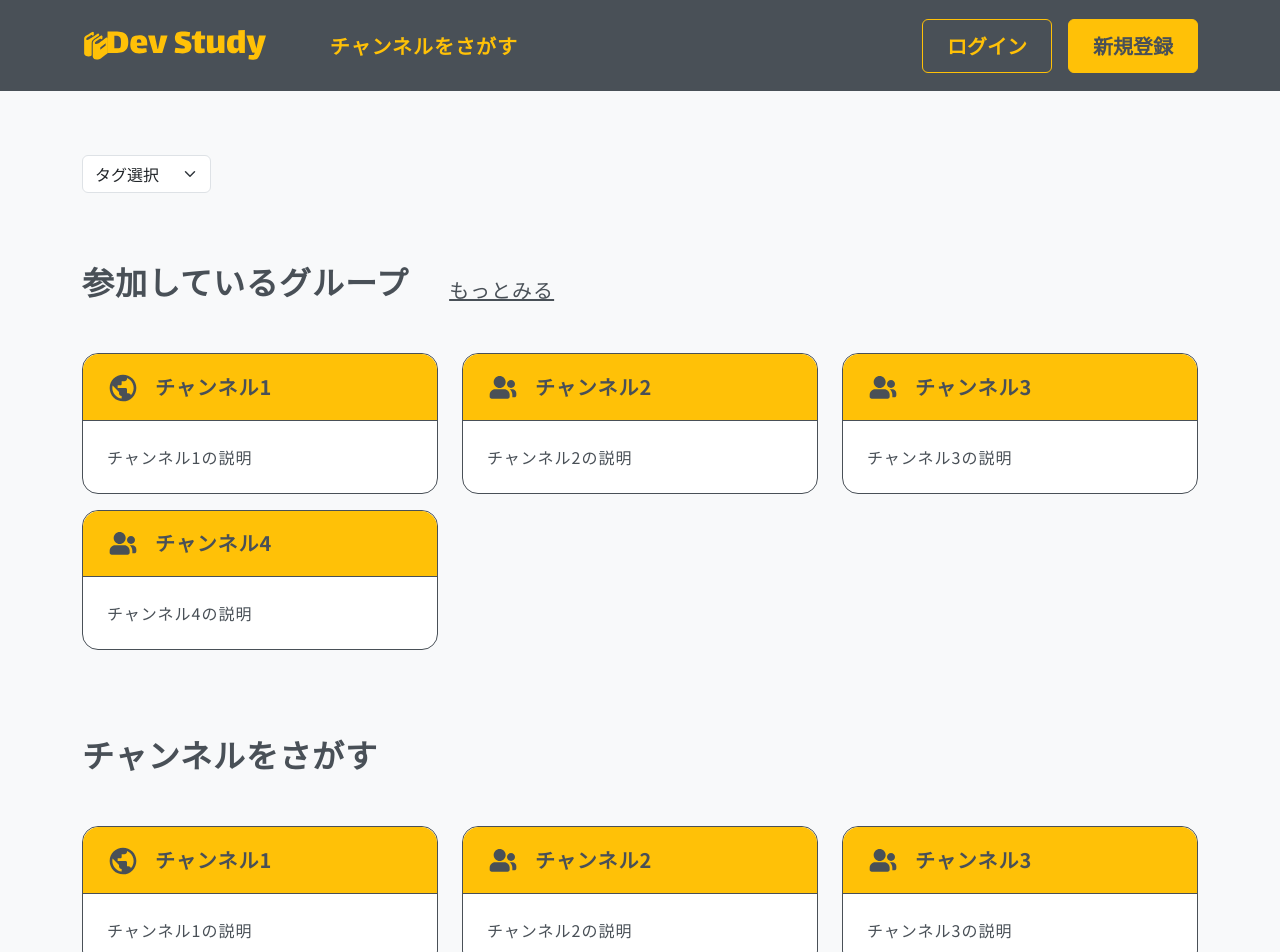
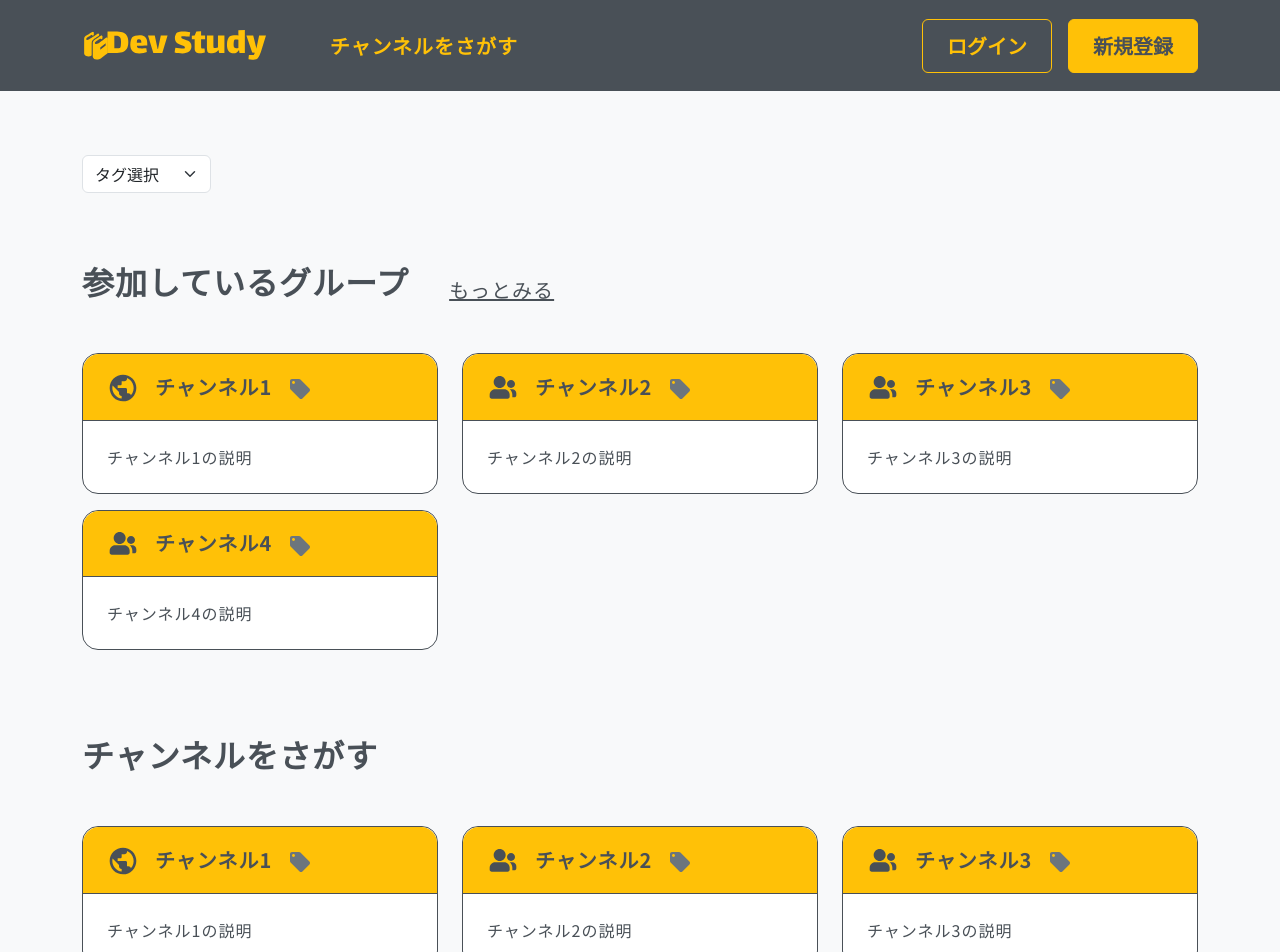
Before and after one commit to jphacks/OL_2319, a React (Vite) app in the folder front/: page /select in a window 1280 px wide. Shown: the top 952 px of the page. Built offline with nearby package versions, Linux system fonts and the light colour scheme.

Commit message:
minor design update

```diff
--- a/front/src/components/ChannelCard.tsx
+++ b/front/src/components/ChannelCard.tsx
@@ -3,9 +3,14 @@ import { Channel } from "../types";
 export const ChannelCard = (props: {
   channel: Channel;
   className?: string;
+  selectedTag?: string;
 }) => {
-  const { channel, className } = props;
+  const { channel, className, selectedTag } = props;
   const icon = channel.is_anonymous ? "/mdi_earth.svg" : "/mdi_group-fill.svg";
+
+  const tagCount = channel.tags.filter(
+    (tag) => tag.name !== selectedTag,
+  ).length;
 
   return (
     <>
@@ -15,7 +20,9 @@ export const ChannelCard = (props: {
             <img src={icon} alt="channel icon" width={32} />
           </div>
           <div className="channel-name fw-bold ms-3">{channel.name}</div>
-          <span className="badge bg-secondary ms-3"></span>
+          <span className="ms-3">
+            {tagCount !== 0 && <img src="/mdi_tag.svg" alt="tag" width={24} />}
+          </span>
         </div>
         <div className="card-body fs-6 p-4">{channel.description}</div>
       </div>
--- a/front/src/components/ChannelEntryModal.tsx
+++ b/front/src/components/ChannelEntryModal.tsx
@@ -12,13 +12,13 @@ export const ChannelEntryModal = (props: {
     <>
       <div className={className}>
         <div className="channel-title fs-4 fw-bold">{channel.name}</div>
-        <div className="channel-description my-3 fs-6">
+        <div className="channel-description my-3 fs-6 fw-medium">
           {channel.description}
         </div>
         <div className="channel-tags">
           {channel.tags.map((tag: Tag) => (
             <span
-              className="badge bg-secondary me-5 fw-medium fs-6"
+              className="badge bg-secondary me-3 fw-medium fs-6 lh-base text-white"
               key={tag.id}
             >
               {tag.name}
--- a/front/src/pages/Select.tsx
+++ b/front/src/pages/Select.tsx
@@ -4,14 +4,21 @@ import { Channel, Tag } from "../types";
 import { ChannelEntryModal } from "../components";
 import { dummyTags } from "../types";
 import { dummyChannels } from "../types";
+import { useState } from "react";
 
 export const Select = () => {
+  const [selectedTag, setSelectedTag] = useState<string>("タグ選択");
   return (
     <>
       <Header />
       <div className="container">
         <div className="tag-select">
-          <select className="form-select my-8 w-auto" aria-label="tag select">
+          <select
+            className="form-select my-8 w-auto"
+            aria-label="tag select"
+            value={selectedTag}
+            onChange={(e) => setSelectedTag(e.target.value)}
+          >
             <option selected disabled className="d-none">
               タグ選択
             </option>
@@ -52,7 +59,7 @@ export const Select = () => {
                 data-bs-toggle="modal"
                 data-bs-target={`#modal-chennel-${channel.id}`}
               >
-                <ChannelCard channel={channel} />
+                <ChannelCard channel={channel} selectedTag={selectedTag} />
               </div>
             ))}
           </div>
```
Also changed, not shown: front/public/mdi_tag.svg (added).
